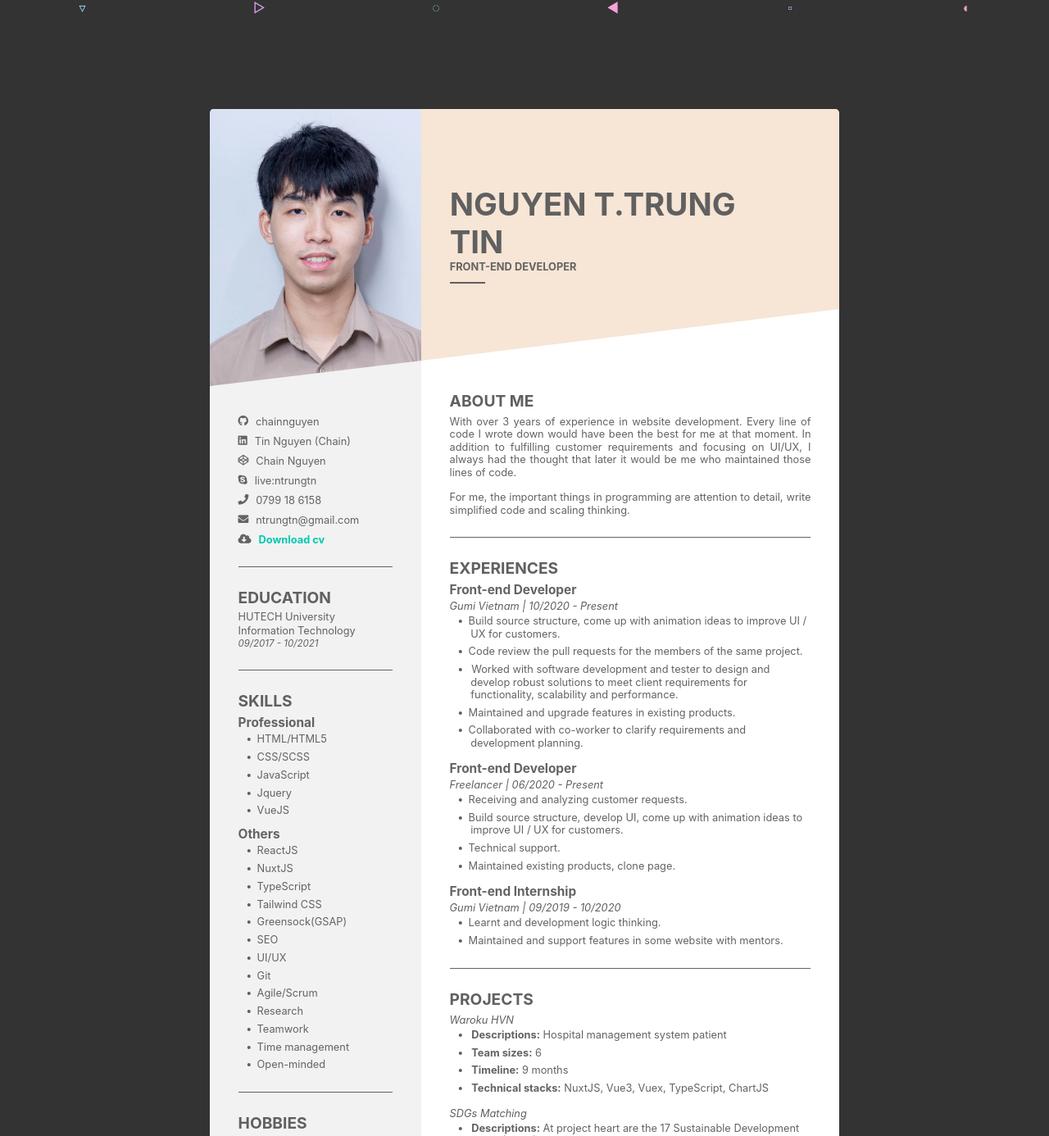
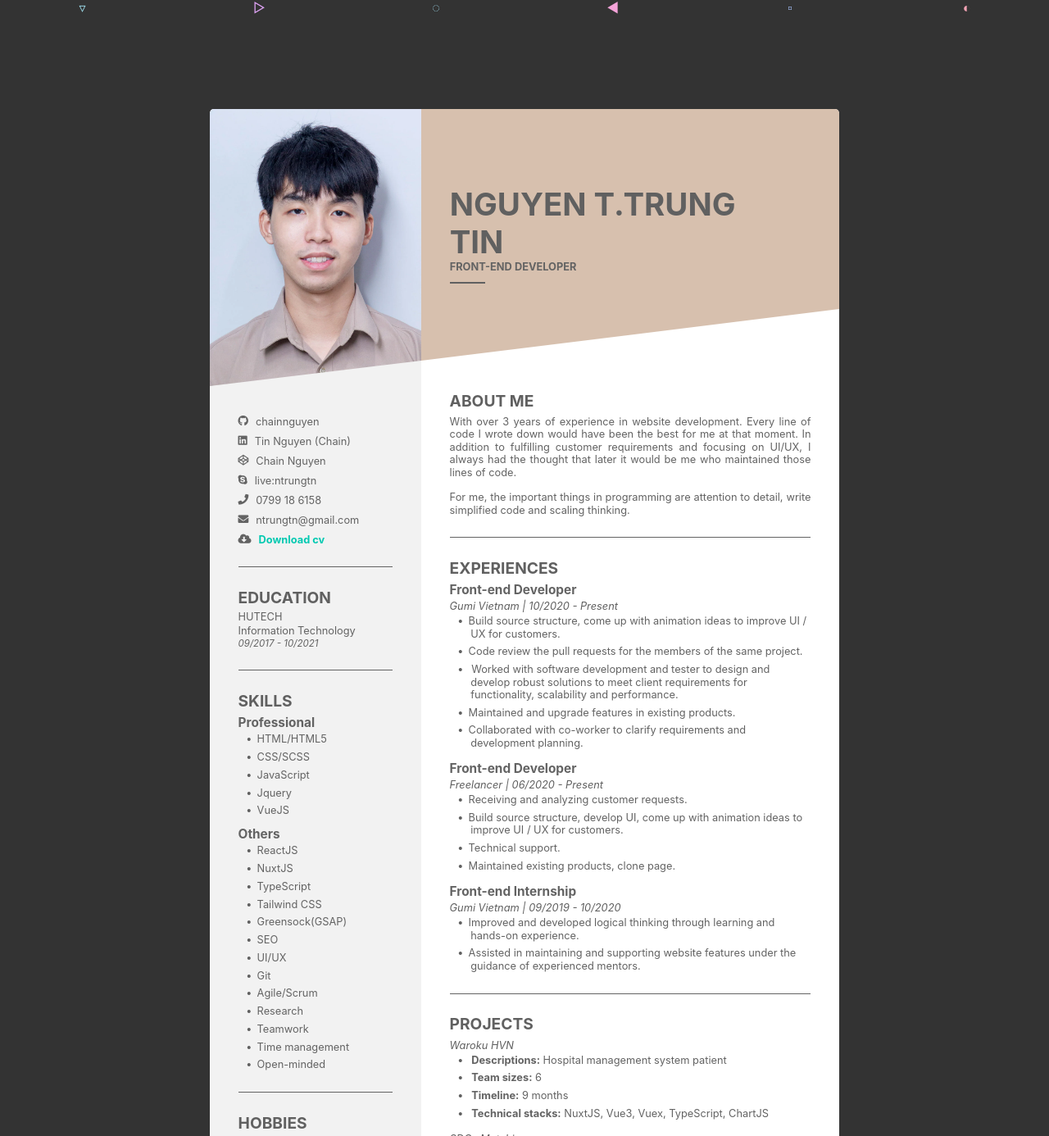
Before and after one commit to TinNguyen98/tinnguyen.github.io, a plain HTML site: page index.html in a window 1280 px wide. Shown: the part 731-2117 px from the top of the page at 82% size. Drawn offline with Linux system fonts and the light colour scheme.

Commit message:
fix : change main color, improve grammar

```diff
--- a/assets/scss/helpers/_variables.scss
+++ b/assets/scss/helpers/_variables.scss
@@ -21,7 +21,7 @@ $cursor-dot: #dc5656;
 $cursor-dot-outline: mix(white, $cursor-dot, 25%);
 $scroll-bar-color: #cfcfcf;
 $cv-primary: #f2f2f2;
-$cv-secondary: #f7e5d5;
+$cv-secondary: #D7C0AE;
 $cv-title: #606060;
 $cv-title-dark: #a3a3a3;
 $cv-text: #636363;
--- a/index.html
+++ b/index.html
@@ -203,7 +203,7 @@
             <!-- Customize for mobile -->
             <div class="block-zone-col">
               <div class="block-item-zone">
-                <p class="block-education__school">HUTECH University</p>
+                <p class="block-education__school">HUTECH</p>
                 <small class="block-education__major">Information Technology</small>
                 <time class="block-education__period">09/2017 - 10/2021</time>
               </div>
@@ -304,8 +304,8 @@
               <h6 class="block-item-zone__topic">Gumi Vietnam | 09/2019 - 10/2020</h6>
 
               <ul class="block-item-list">
-                <li>Learnt and development logic thinking.</li>
-                <li>Maintained and support features in some website with mentors.</li>
+                <li>Improved and developed logical thinking through learning and hands-on experience.</li>
+                <li>Assisted in maintaining and supporting website features under the guidance of experienced mentors.</li>
               </ul>
             </div>
           </article>
```
Also changed, not shown: assets/css/main.css.
